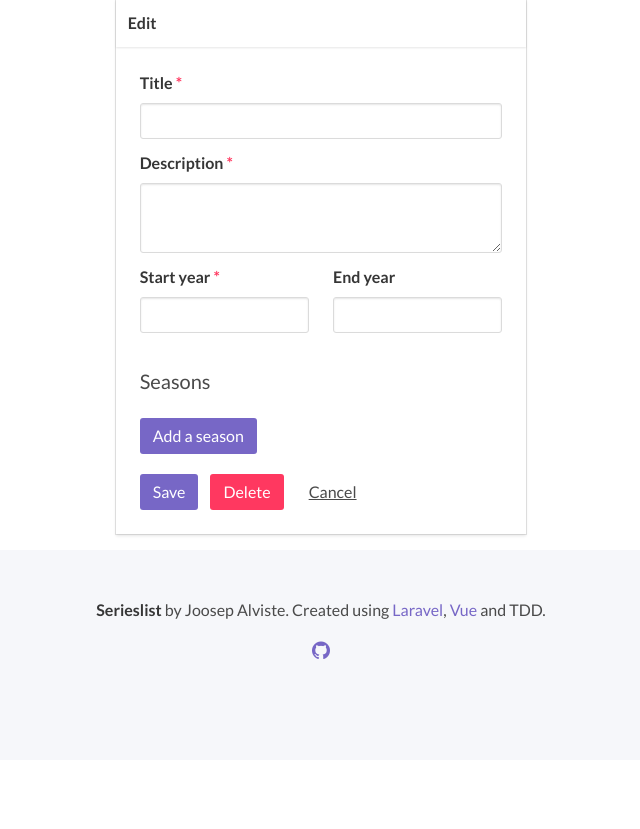
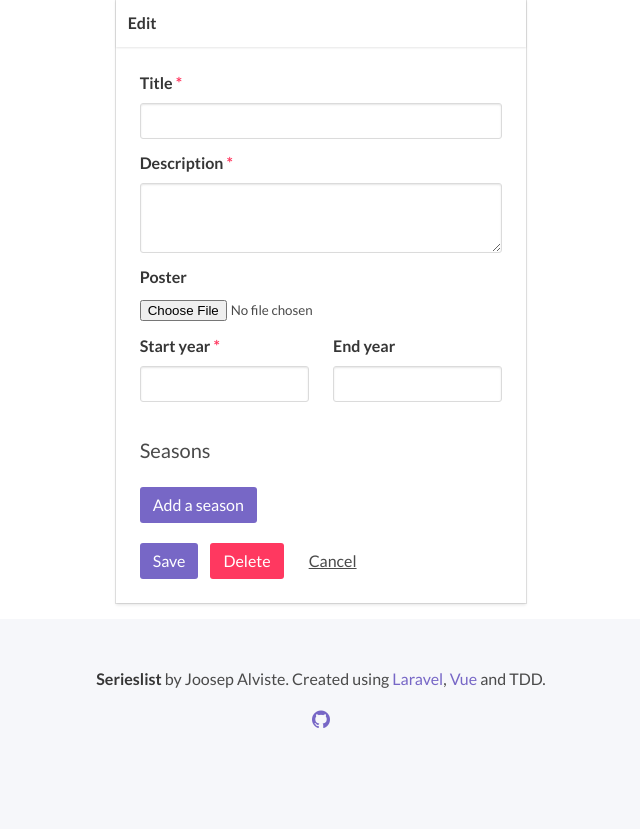
Before and after one commit to JoosepAlviste/serieslist, a Laravel app: template resources/views/series/admin/edit.blade.php in a window 1280 px wide. Shown: the part 73-902 px from the top of the page, without its empty margins (319-959 px from the left). Before the commit the page ends 732 px from the top, so only its background shows below. Run offline with Laravel 8, Linux system fonts and the light colour scheme; the template is opened without the code that fills it, so the values that code supplies are empty; settings files or empty folders that the repository lacks are supplied; parts of the project's set-up code (start-up, migrations or seed data) failed here and were passed over.

```diff
--- a/resources/views/series/admin/edit.blade.php
+++ b/resources/views/series/admin/edit.blade.php
@@ -19,6 +19,22 @@
                     ['name' => 'description', 'required' => true, 'value' => $series->description])
             Description
         @endcomponent
+
+        @if ($series->poster)
+            <div class="columns">
+                <div class="column">
+                    <img src="{{ asset('uploads/images/' . $series->poster . '-poster-small.png') }}" alt="{{ $series->title }}">
+                </div>
+
+                <div class="column">
+                    <label class="label" for="poster">Poster</label>
+                    <input class="mb-1" type="file" name="poster" id="poster">
+                </div>
+            </div>
+        @else
+            <label class="label" for="poster">Poster</label>
+            <input class="mb-1" type="file" name="poster" id="poster">
+        @endif
 
         <div class="columns">
 
```
Also changed, not shown: .travis.yml.
